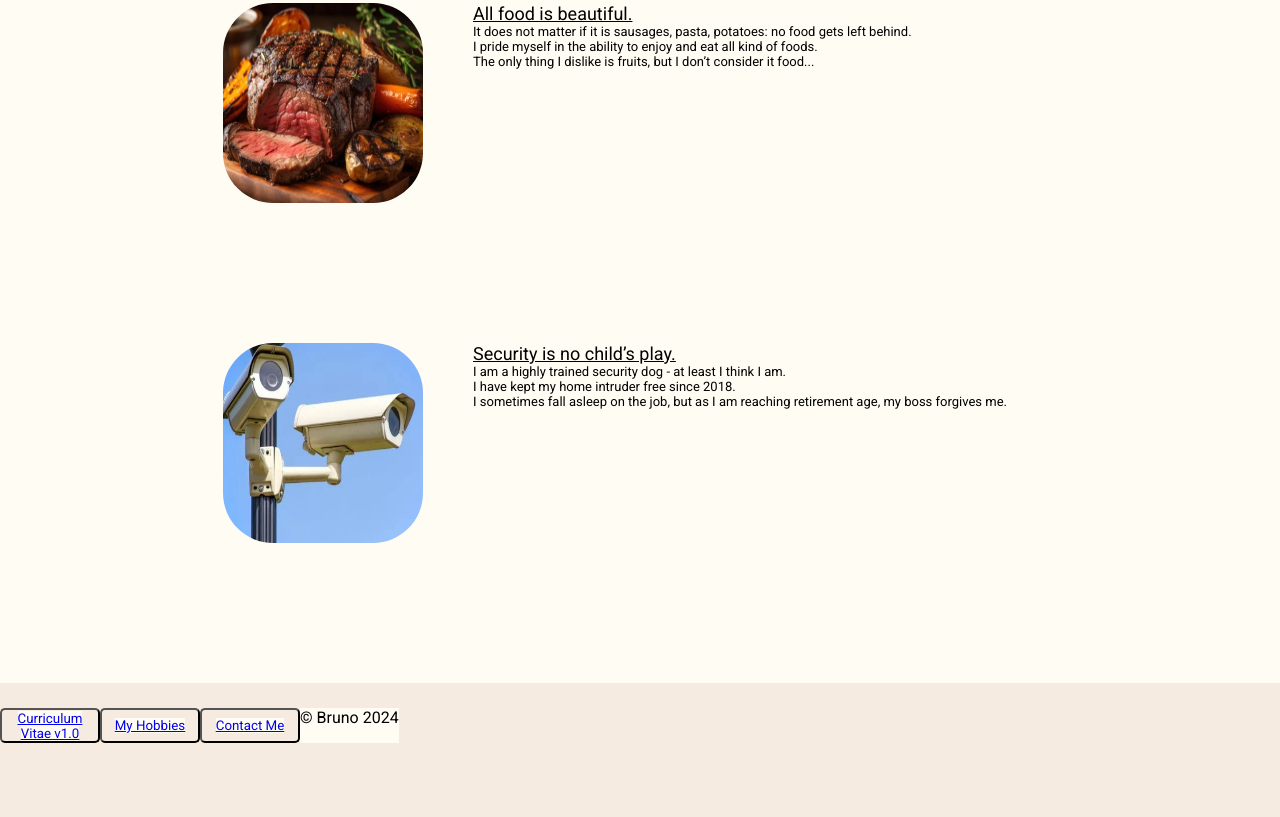
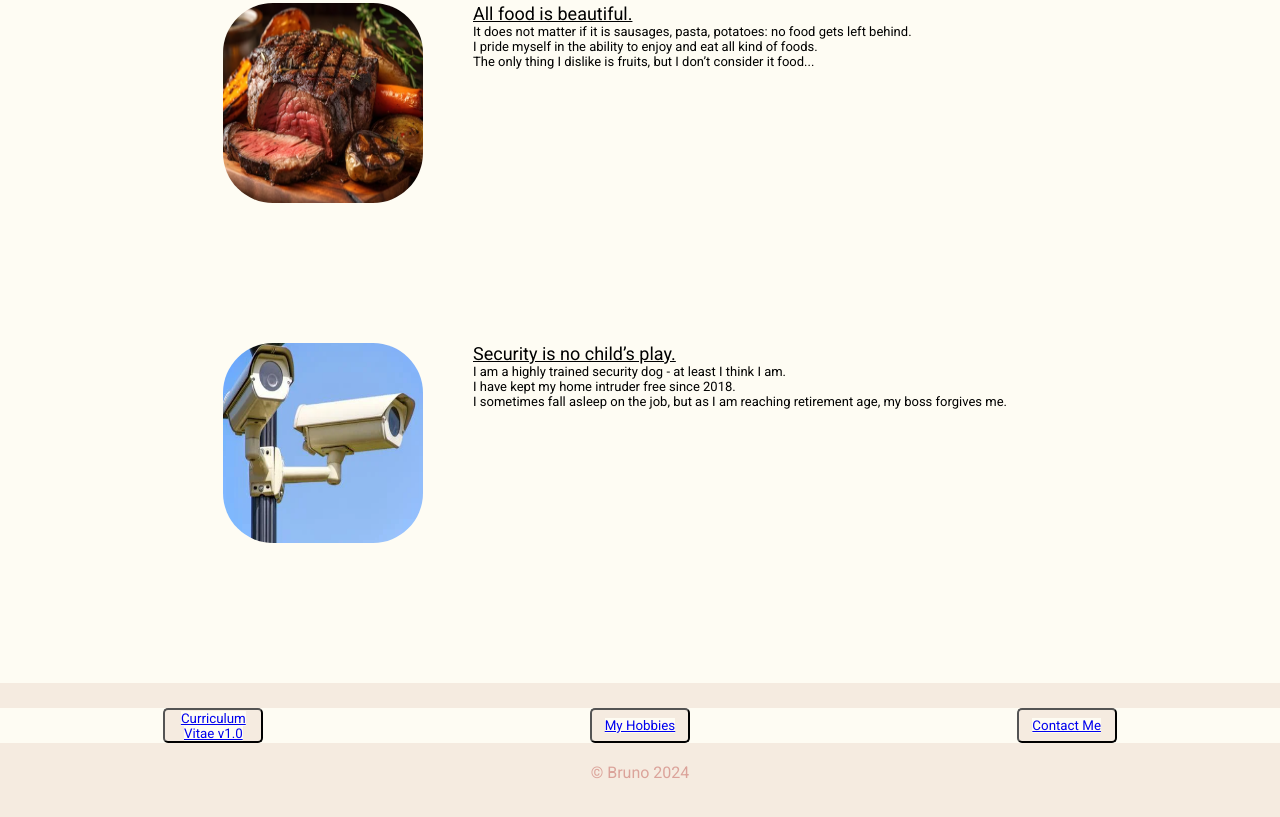
Before and after one commit to Niclas-BB/Brunos-Resume-2.0, a plain HTML site: page index.html in a window 1280 px wide. Shown: the part 2567-3384 px from the top of the page. Drawn offline with Linux system fonts and the light colour scheme.

Commit message:
Sub-page Update

```diff
--- a/index.html
+++ b/index.html
@@ -117,10 +117,15 @@
         <div class="footer-container">
             <div class="footer-flex">
                 <button class="button"><a href="https://niclas-bb.github.io/Brunos-Resume/">Curriculum Vitae v1.0</a></button>
+            </div>
+            <div class="footer-flex">
                 <button class="button"><a href="./public/hobbies.html">My Hobbies</a></button>
+            </div>
+            <div class="footer-flex">
                 <button class="button"><a href="./public/contact.html">Contact Me</a></button>
-                <p>© Bruno 2024</p>
             </div>
+            <p>© Bruno 2024</p>
+
         </div>
     </section>
 
--- a/style.css
+++ b/style.css
@@ -179,10 +179,10 @@
 
 .footer-flex{
     display: flex;
-    align-content: center;
+    justify-content: center;
 }
 
-.footer-container > *{
+.footer-container{
     background-color: #F5EBE0;
 }
 
@@ -191,6 +191,7 @@
 }
 
 .footer-container > p{
+    background-color: #F5EBE0;
     color: #DBA39A;
     grid-column: span 3;
 }
@@ -216,6 +217,9 @@
 
 .sub-center-piece{
     margin: 15px;
+    height: 300px;
+    display: flex;
+    align-items: center;
 }
 
 
```
Also changed, not shown: public/contact.html (+1 -1 lines).
